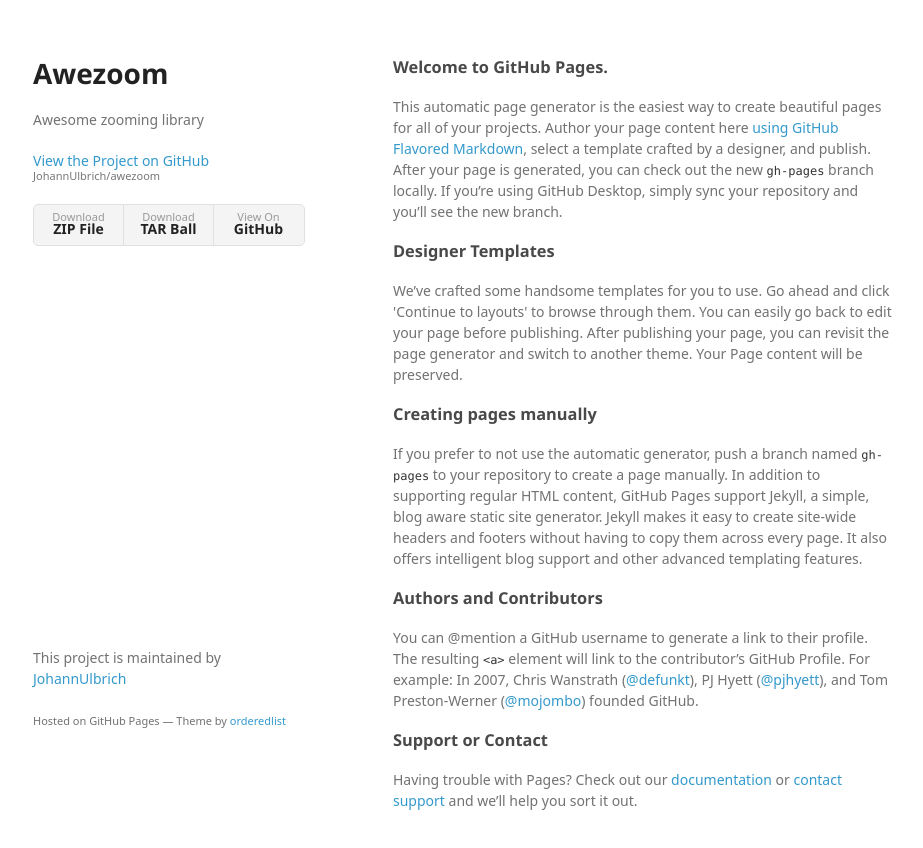
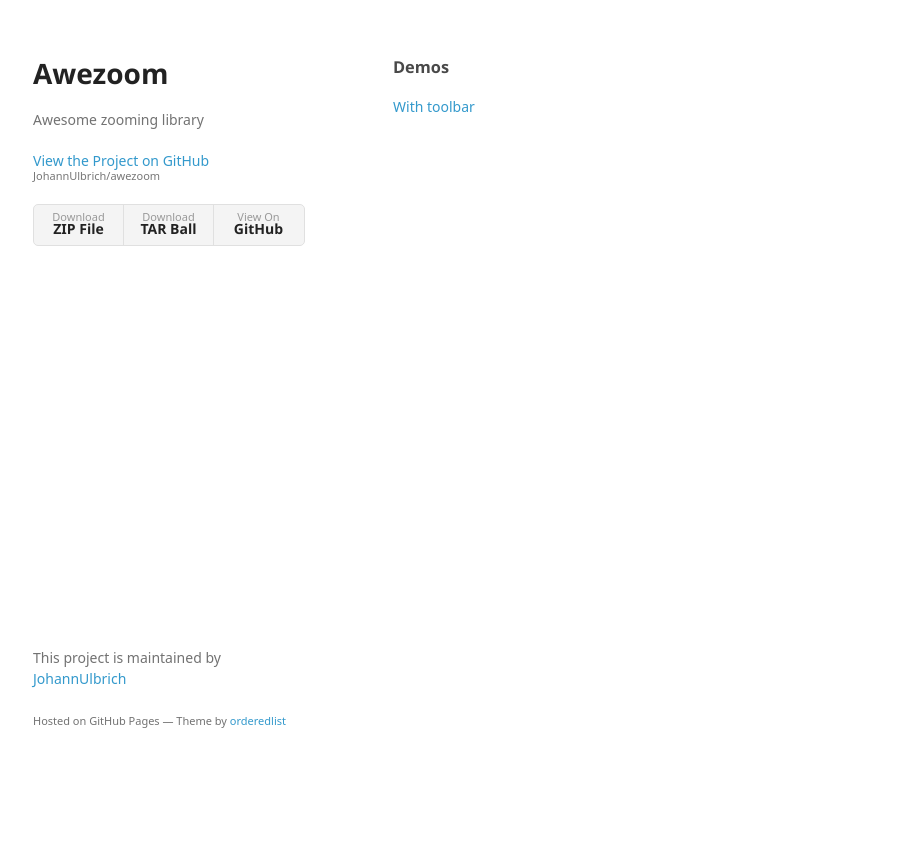
Before and after one commit to JohannUlbrich/awezoom, a plain HTML site: page index.html in a window 1280 px wide. Shown: the whole page, without its empty margins (177-1100 px from the left). After the commit the page ends 800 px from the top, so only its background shows below. Drawn offline with Linux system fonts and the light colour scheme; a web font is replaced by a local one.

```diff
--- a/index.html
+++ b/index.html
@@ -29,29 +29,9 @@
       </header>
       <section>
         <h3>
-<a id="welcome-to-github-pages" class="anchor" href="#welcome-to-github-pages" aria-hidden="true"><span aria-hidden="true" class="octicon octicon-link"></span></a>Welcome to GitHub Pages.</h3>
+<a id="demos" class="anchor" href="#demos" aria-hidden="true"><span aria-hidden="true" class="octicon octicon-link"></span></a>Demos</h3>
 
-<p>This automatic page generator is the easiest way to create beautiful pages for all of your projects. Author your page content here <a href="https://guides.github.com/features/mastering-markdown/">using GitHub Flavored Markdown</a>, select a template crafted by a designer, and publish. After your page is generated, you can check out the new <code>gh-pages</code> branch locally. If you’re using GitHub Desktop, simply sync your repository and you’ll see the new branch.</p>
-
-<h3>
-<a id="designer-templates" class="anchor" href="#designer-templates" aria-hidden="true"><span aria-hidden="true" class="octicon octicon-link"></span></a>Designer Templates</h3>
-
-<p>We’ve crafted some handsome templates for you to use. Go ahead and click 'Continue to layouts' to browse through them. You can easily go back to edit your page before publishing. After publishing your page, you can revisit the page generator and switch to another theme. Your Page content will be preserved.</p>
-
-<h3>
-<a id="creating-pages-manually" class="anchor" href="#creating-pages-manually" aria-hidden="true"><span aria-hidden="true" class="octicon octicon-link"></span></a>Creating pages manually</h3>
-
-<p>If you prefer to not use the automatic generator, push a branch named <code>gh-pages</code> to your repository to create a page manually. In addition to supporting regular HTML content, GitHub Pages support Jekyll, a simple, blog aware static site generator. Jekyll makes it easy to create site-wide headers and footers without having to copy them across every page. It also offers intelligent blog support and other advanced templating features.</p>
-
-<h3>
-<a id="authors-and-contributors" class="anchor" href="#authors-and-contributors" aria-hidden="true"><span aria-hidden="true" class="octicon octicon-link"></span></a>Authors and Contributors</h3>
-
-<p>You can @mention a GitHub username to generate a link to their profile. The resulting <code>&lt;a&gt;</code> element will link to the contributor’s GitHub Profile. For example: In 2007, Chris Wanstrath (<a href="https://github.com/defunkt" class="user-mention">@defunkt</a>), PJ Hyett (<a href="https://github.com/pjhyett" class="user-mention">@pjhyett</a>), and Tom Preston-Werner (<a href="https://github.com/mojombo" class="user-mention">@mojombo</a>) founded GitHub.</p>
-
-<h3>
-<a id="support-or-contact" class="anchor" href="#support-or-contact" aria-hidden="true"><span aria-hidden="true" class="octicon octicon-link"></span></a>Support or Contact</h3>
-
-<p>Having trouble with Pages? Check out our <a href="https://help.github.com/pages">documentation</a> or <a href="https://github.com/contact">contact support</a> and we’ll help you sort it out.</p>
+<p><a href="/examles/toolbar.html">With toolbar</a></p>
       </section>
       <footer>
         <p>This project is maintained by <a href="https://github.com/JohannUlbrich">JohannUlbrich</a></p>
```
Also changed, not shown: params.json (+1 -1 lines).
